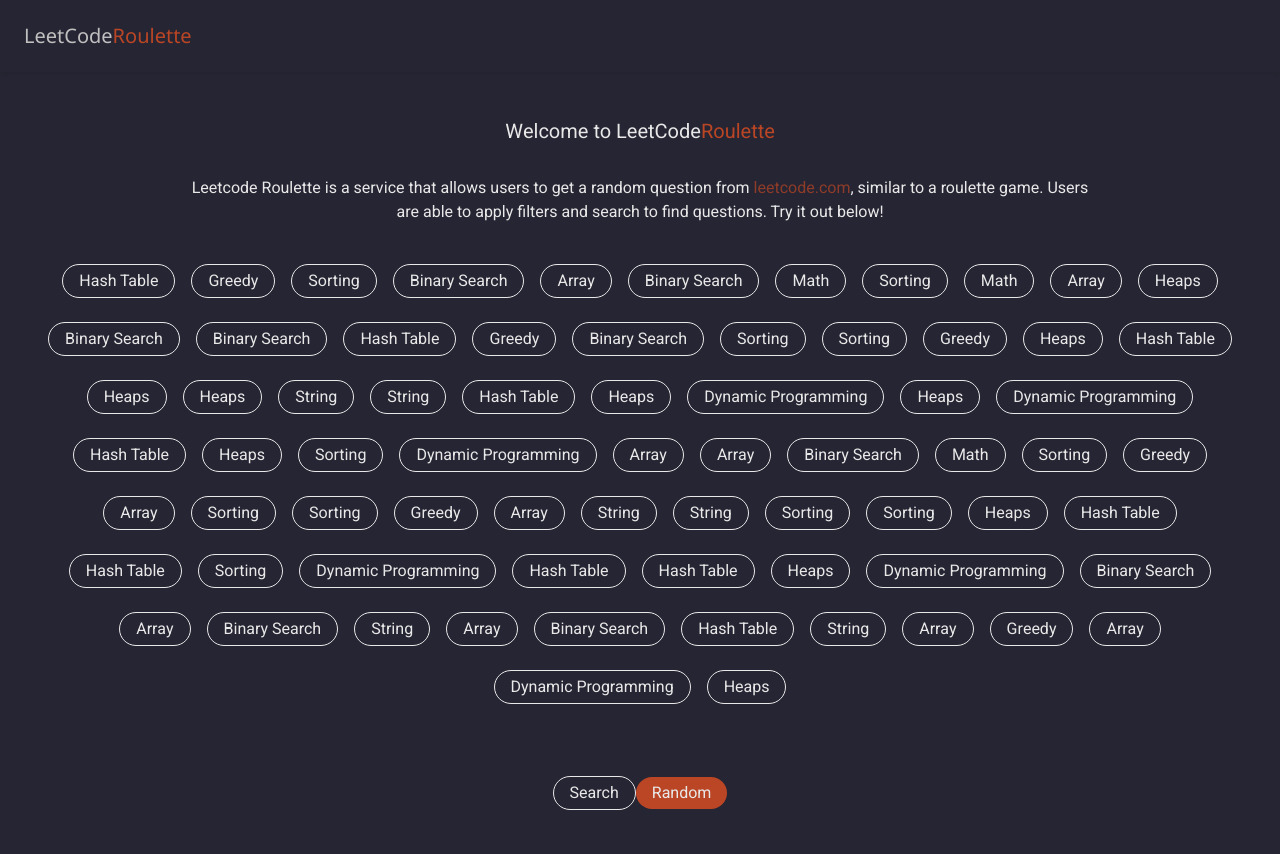
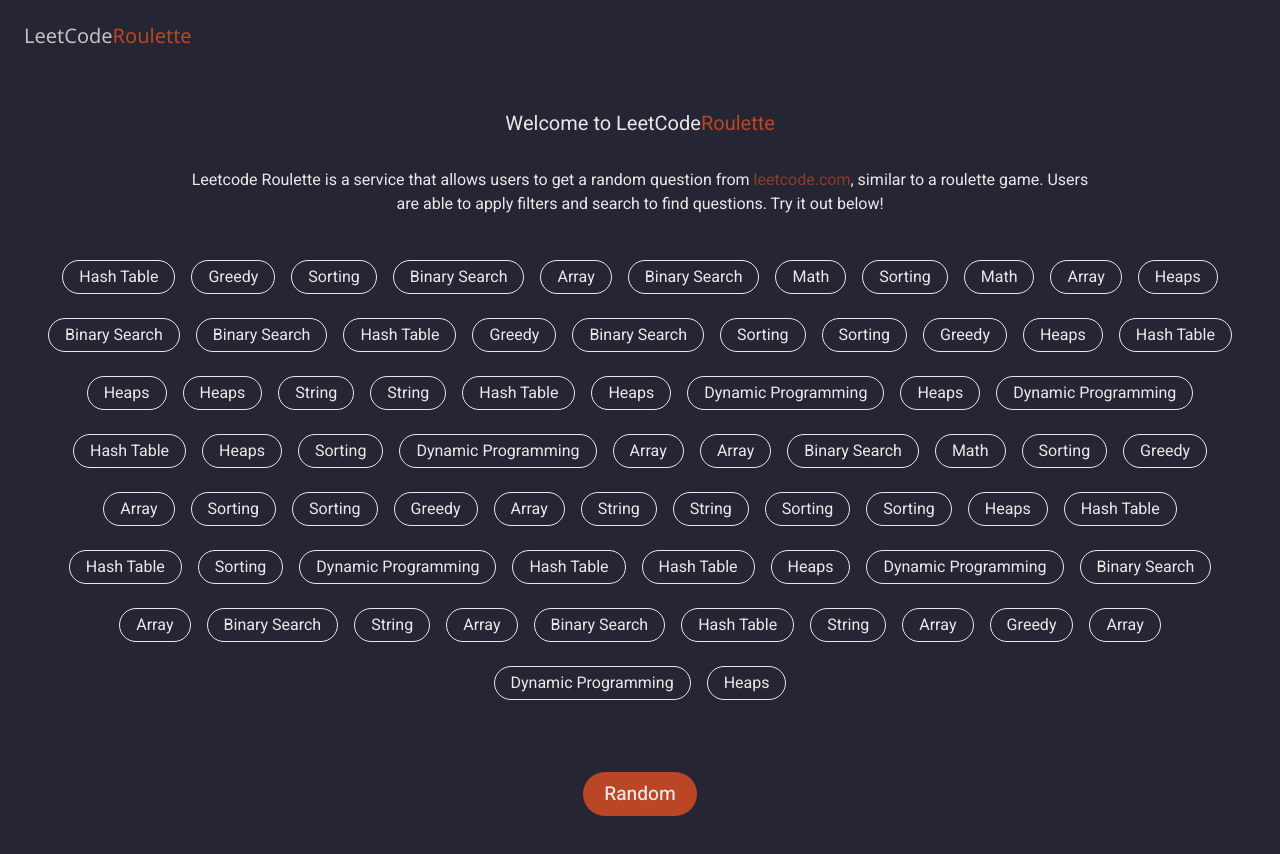
Before and after one commit to leetcode-roulette/leetcode-api-proxy, a React (Create React App) app: page / in a window 1280 px wide. Shown: the top 854 px of the page. Before the commit the page ends 810 px from the top, so only its background shows below. Built offline with nearby package versions, Linux system fonts and the light colour scheme.

Commit message:
Remove search button

```diff
--- a/src/components/Content/Content.tsx
+++ b/src/components/Content/Content.tsx
@@ -6,22 +6,21 @@
 const Content: FC = () => {
 	return (
 		<div className="content px-4">
-			<div className="mx-auto pt-4 text-center">
+			<div className="mx-auto pt-3 text-center">
 				<div className="col align-self-center">
 					<h5 className="logo py-4 fw-normal">
 						Welcome to LeetCode<span>Roulette</span>
 					</h5>
 					<div className="row justify-content-center">
-						<p className="w-75">
+						<p className="w-75 pb-1">
 							Leetcode Roulette is a service that allows users to get a random question from <a className="leetcode" href="https://leetcode.com">leetcode.com</a>,
 							similar to a roulette game. Users are able to apply filters and
 							search to find questions. Try it out below!
 						</p>
 					</div>
 					<FilterGrid></FilterGrid>
-					<div className="flex-row mt-5">
-						<Button>Search</Button>
-						<Button styles="btn-primary-solid">Random</Button>
+					<div className="my-5">
+						<Button size="btn-lrg" styles="btn-primary-solid">Random</Button>
 					</div>
 				</div>
 			</div>
--- a/src/components/Util/Button/styles/button.css
+++ b/src/components/Util/Button/styles/button.css
@@ -116,7 +116,7 @@
 }
 
 .btn-lrg {
-	padding: 0.75em 1.2em;
+	padding: 0.4em 1.1em;
 	font-weight: 500;
 	font-size: larger;
 }
```
